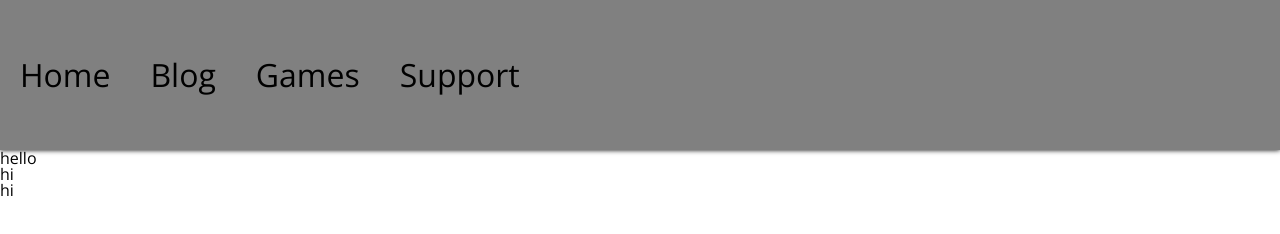
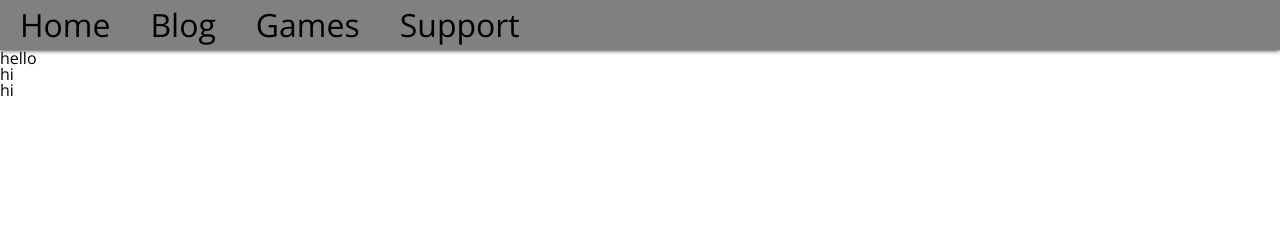
Before and after one commit to Tamjidul329/forum, a plain HTML site: page index.html in a window 1280 px wide. Drawn offline with nearby package versions, Linux system fonts and the light colour scheme.

Commit message:
TESTING git function

```diff
--- a/css/styles.css
+++ b/css/styles.css
@@ -11,7 +11,7 @@
 
 .header{
     width: 100%;
-    height: 150px;
+    height: 50px;
     display: flex;
     background: grey;
     align-items:center;
```
